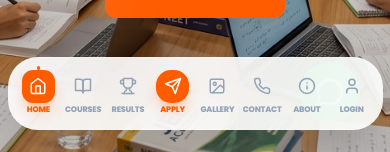
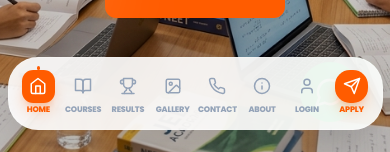
Before and after one commit to sandrap151048-design/aginora, a Next.js app: page / in a window 390 px wide. Shown: the part 692-844 px from the top of the page. Built offline with nearby package versions, Linux system fonts and the light colour scheme; no server answers; the database is empty.

Commit message:
Move Apply button to the end of mobile navigation bar

```diff
--- a/src/components/layout/MobileNav.tsx
+++ b/src/components/layout/MobileNav.tsx
@@ -16,11 +16,11 @@ const MobileNav = () => {
     { name: 'Home', href: '/', icon: Home },
     { name: 'Courses', href: '/courses', icon: BookOpen },
     { name: 'Results', href: '/results', icon: Trophy },
-    { name: 'Apply', href: '#', icon: Send, action: openApplicationModal },
     { name: 'Gallery', href: '/gallery', icon: Image },
     { name: 'Contact', href: '/contact', icon: Phone },
     { name: 'About', href: '/about', icon: Info },
     { name: 'Login', href: '/admin/login', icon: User },
+    { name: 'Apply', href: '#', icon: Send, action: openApplicationModal },
   ];
 
   // Don't show on admin pages
```
